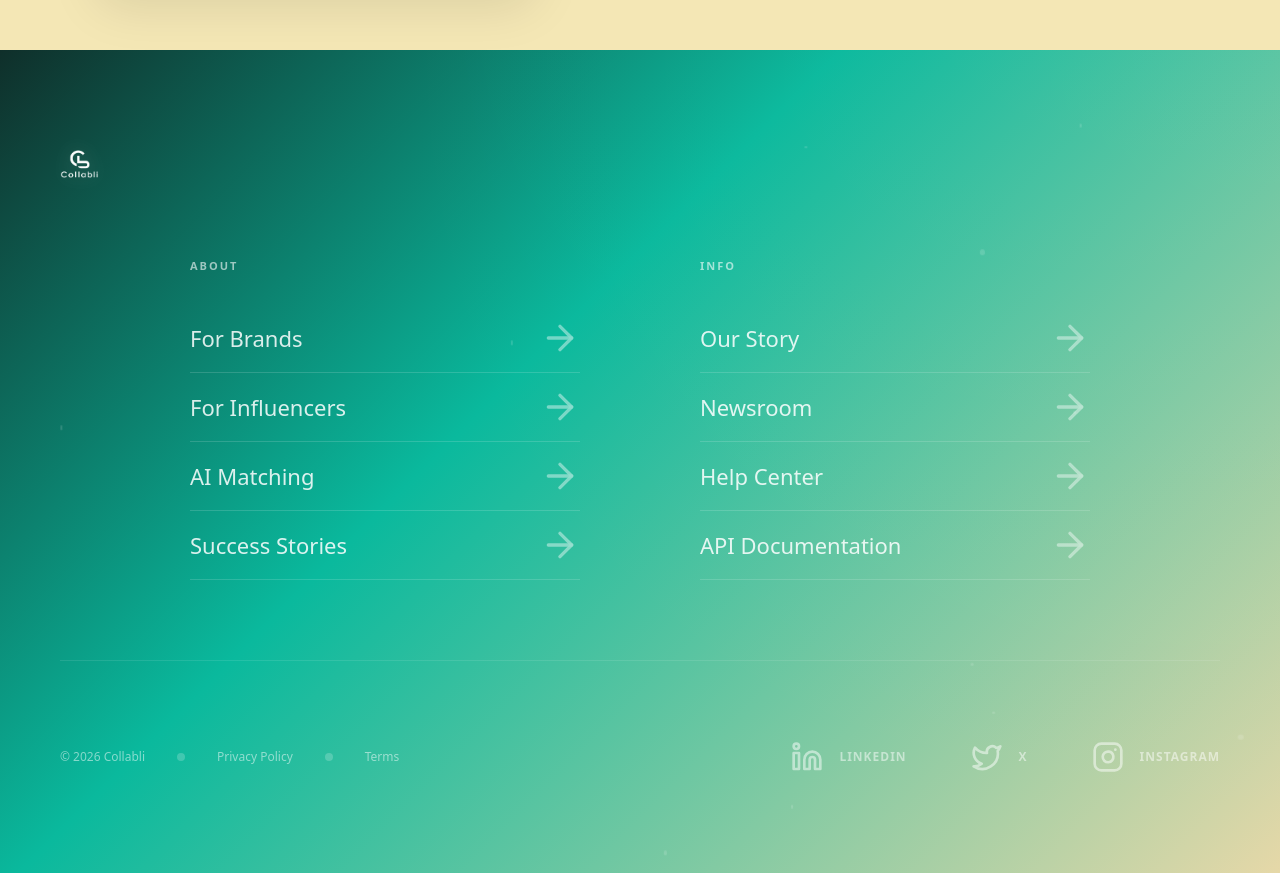
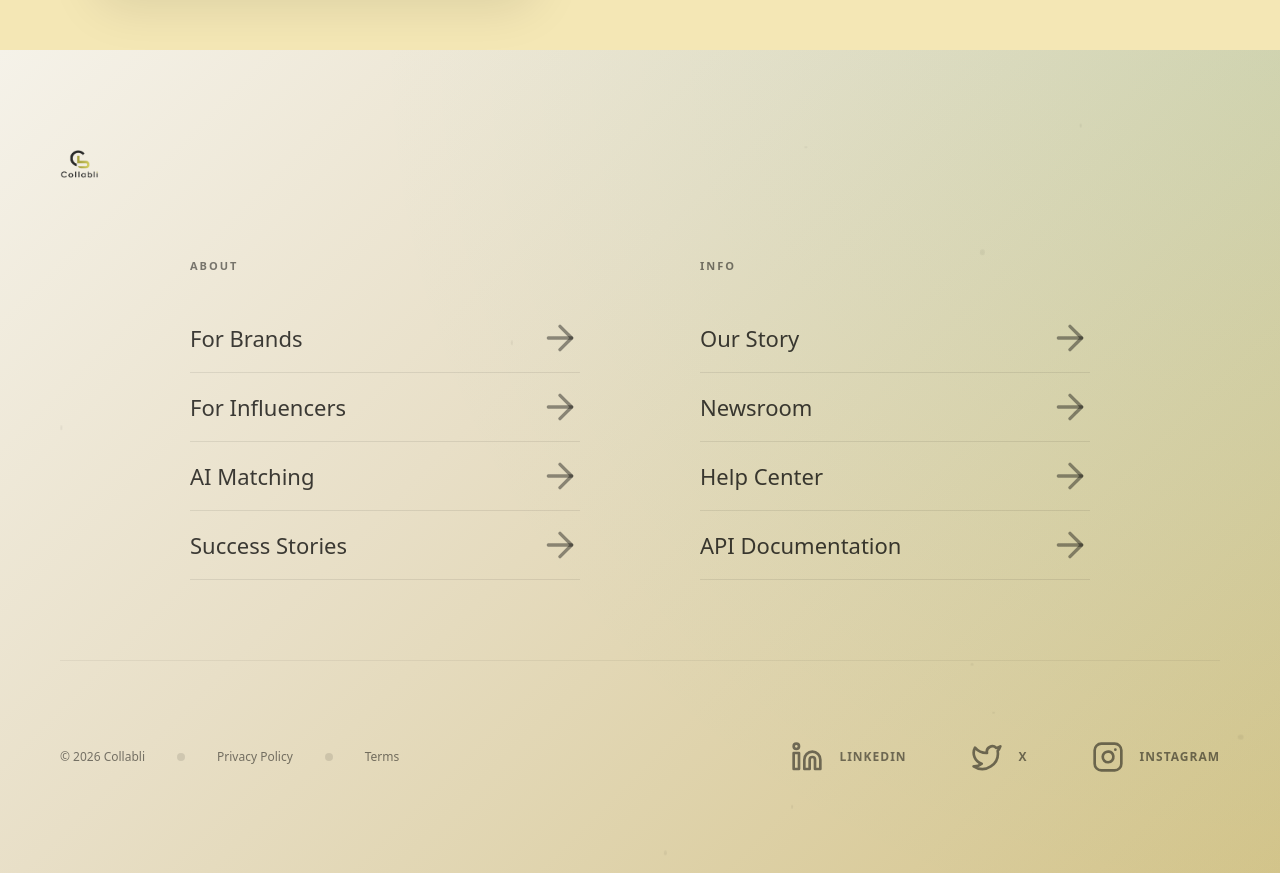
Before and after one commit to nevermature01-lgtm/collabli, a Next.js app: page / in a window 1280 px wide. Shown: the part 3820-4693 px from the top of the page. Built offline with nearby package versions, Linux system fonts and the light colour scheme.

Commit message:
🔥 TASK: Fix Footer Color to Match Website Theme (STRICT)  ❌ REMOVE CURR

```diff
--- a/src/components/landing/Footer.tsx
+++ b/src/components/landing/Footer.tsx
@@ -21,30 +21,29 @@ export const Footer: React.FC = () => {
   ];
 
   return (
-    <footer className="relative min-h-screen w-full flex flex-col justify-between overflow-hidden px-10 py-[100px] md:px-[60px] selection:bg-white/20 selection:text-white">
-      {/* MESH BACKGROUND */}
+    <footer className="relative min-h-screen w-full flex flex-col justify-between overflow-hidden px-10 py-[100px] md:px-[60px] selection:bg-[#0ab99d]/10 selection:text-[#0ab99d]">
+      {/* MESH BACKGROUND - LIGHT PREMIUM THEME */}
       <div
         className="absolute inset-0 z-0"
         style={{
-          background: 'linear-gradient(135deg, #0f2f2a 0%, #0ab99d 40%, #e6d8a8 100%)',
-          backgroundBlendMode: 'overlay',
+          background: 'linear-gradient(135deg, #f5f2e9 0%, #e8dfc7 40%, #d4c48a 100%)',
         }}
       />
 
       {/* OVERLAY RADIAL GLOW */}
       <div
-        className="absolute inset-0 z-0 opacity-40 pointer-events-none"
+        className="absolute inset-0 z-0 opacity-100 pointer-events-none"
         style={{
-          background: 'radial-gradient(circle at top right, rgba(255,255,255,0.08), transparent 60%)'
+          background: 'radial-gradient(circle at top right, rgba(10,185,157,0.08), transparent 60%)'
         }}
       />
 
-      {/* FLOATING PARTICLES */}
+      {/* FLOATING PARTICLES - SUBTLE DARK */}
       <div className="absolute inset-0 z-0 pointer-events-none overflow-hidden">
         {[...Array(12)].map((_, i) => (
           <div
             key={i}
-            className="absolute bg-white rounded-full opacity-[0.15] animate-float-slow"
+            className="absolute bg-black/5 rounded-full animate-float-slow"
             style={{
               width: Math.random() * 4 + 2 + 'px',
               height: Math.random() * 4 + 2 + 'px',
@@ -65,7 +64,7 @@ export const Footer: React.FC = () => {
             <img
               src="/logo.png"
               alt="Collabli"
-              className="h-[28px] w-auto brightness-0 invert filter drop-shadow-[0_0_10px_rgba(255,255,255,0.2)]"
+              className="h-[28px] w-auto"
             />
           </div>
         </div>
@@ -74,7 +73,7 @@ export const Footer: React.FC = () => {
         <div className="max-w-[900px] w-full mx-auto grid grid-cols-1 md:grid-cols-2 gap-10 md:gap-[120px] mb-20">
           {/* ABOUT COLUMN */}
           <div className="flex flex-col">
-            <span className="text-[11px] font-bold tracking-[2px] uppercase text-white/60 mb-[30px] block">
+            <span className="text-[11px] font-bold tracking-[2px] uppercase text-black/50 mb-[30px] block">
               About
             </span>
             <div className="flex flex-col">
@@ -82,10 +81,10 @@ export const Footer: React.FC = () => {
                 <a
                   key={link.name}
                   href={link.href}
-                  className="group flex justify-between items-center py-[14px] border-b border-white/15 text-[22px] font-normal text-white/85 transition-all duration-300 hover:text-white hover:border-white/40"
+                  className="group flex justify-between items-center py-[14px] border-b border-black/[0.08] text-[22px] font-normal text-black/75 transition-all duration-300 hover:text-[#0ab99d] hover:border-black/20"
                 >
                   <span>{link.name}</span>
-                  <ArrowRight className="w-5 h-5 opacity-50 group-hover:opacity-100 group-hover:translate-x-1.5 transition-all duration-300" />
+                  <ArrowRight className="w-5 h-5 text-black/40 group-hover:text-[#0ab99d] group-hover:translate-x-1.5 transition-all duration-300" />
                 </a>
               ))}
             </div>
@@ -93,7 +92,7 @@ export const Footer: React.FC = () => {
 
           {/* INFO COLUMN */}
           <div className="flex flex-col">
-            <span className="text-[11px] font-bold tracking-[2px] uppercase text-white/60 mb-[30px] block">
+            <span className="text-[11px] font-bold tracking-[2px] uppercase text-black/50 mb-[30px] block">
               Info
             </span>
             <div className="flex flex-col">
@@ -101,10 +100,10 @@ export const Footer: React.FC = () => {
                 <a
                   key={link.name}
                   href={link.href}
-                  className="group flex justify-between items-center py-[14px] border-b border-white/15 text-[22px] font-normal text-white/85 transition-all duration-300 hover:text-white hover:border-white/40"
+                  className="group flex justify-between items-center py-[14px] border-b border-black/[0.08] text-[22px] font-normal text-black/75 transition-all duration-300 hover:text-[#0ab99d] hover:border-black/20"
                 >
                   <span>{link.name}</span>
-                  <ArrowRight className="w-5 h-5 opacity-50 group-hover:opacity-100 group-hover:translate-x-1.5 transition-all duration-300" />
+                  <ArrowRight className="w-5 h-5 text-black/40 group-hover:text-[#0ab99d] group-hover:translate-x-1.5 transition-all duration-300" />
                 </a>
               ))}
             </div>
@@ -112,25 +111,25 @@ export const Footer: React.FC = () => {
         </div>
 
         {/* BOTTOM BAR */}
-        <div className="mt-auto pt-10 border-t border-white/10 flex flex-col md:flex-row justify-between items-center gap-6">
-          <div className="flex items-center gap-4 text-[12px] font-medium text-white/50">
+        <div className="mt-auto pt-10 border-t border-black/[0.05] flex flex-col md:flex-row justify-between items-center gap-6">
+          <div className="flex items-center gap-4 text-[12px] font-medium text-black/50">
             <span>© 2026 Collabli</span>
-            <span className="w-1 h-1 rounded-full bg-white/20" />
-            <a href="#" className="hover:text-white transition-colors">Privacy Policy</a>
-            <span className="w-1 h-1 rounded-full bg-white/20" />
-            <a href="#" className="hover:text-white transition-colors">Terms</a>
+            <span className="w-1 h-1 rounded-full bg-black/10" />
+            <a href="#" className="hover:text-black transition-colors">Privacy Policy</a>
+            <span className="w-1 h-1 rounded-full bg-black/10" />
+            <a href="#" className="hover:text-black transition-colors">Terms</a>
           </div>
 
-          <div className="flex items-center gap-8 text-[12px] font-bold uppercase tracking-[1px] text-white/50">
-            <a href="#" className="flex items-center gap-2 hover:text-white transition-all group">
+          <div className="flex items-center gap-8 text-[12px] font-bold uppercase tracking-[1px] text-black/50">
+            <a href="#" className="flex items-center gap-2 hover:text-black transition-all group">
               <Linkedin className="w-4 h-4" />
               <span>LinkedIn</span>
             </a>
-            <a href="#" className="flex items-center gap-2 hover:text-white transition-all group">
+            <a href="#" className="flex items-center gap-2 hover:text-black transition-all group">
               <Twitter className="w-4 h-4" />
               <span>X</span>
             </a>
-            <a href="#" className="flex items-center gap-2 hover:text-white transition-all group">
+            <a href="#" className="flex items-center gap-2 hover:text-black transition-all group">
               <Instagram className="w-4 h-4" />
               <span>Instagram</span>
             </a>
```
